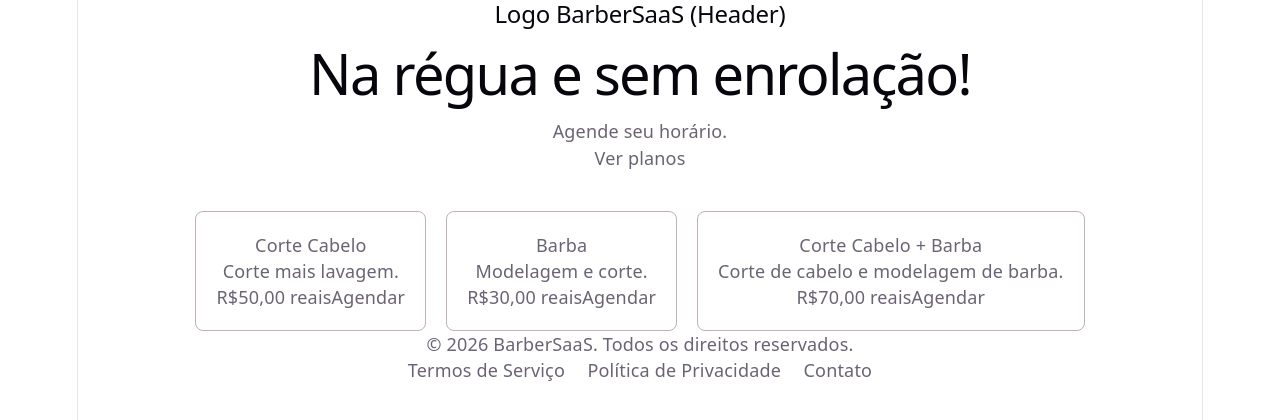
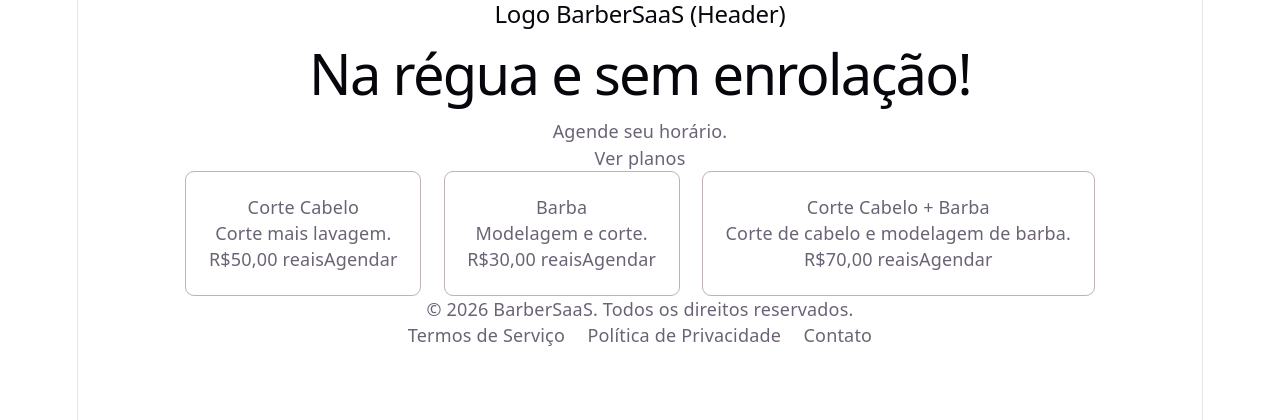
Before and after one commit to Dennissant/barber-saas, a React (Vite) app: page / in a window 1280 px wide. Shown: the top 420 px of the page. Built offline with nearby package versions, Linux system fonts and the light colour scheme.

Commit message:
converte estilos da vitrine para tailwind

```diff
--- a/src/components/Vitrine.css
+++ /dev/null
@@ -1,19 +0,0 @@
-.card {
-    padding: 20px;
-    border: 1px solid rgb(193, 177, 177);
-    border-radius: 8px;
-    text-align: center;
-}
-
-.cards {
-    display: flex;
-    gap: 20px;
-    justify-content: center;
-    margin-top: 40px;
-}
-
-@media (max-width: 600px) {
-    .cards {
-        flex-direction: column;
-    }
-}
--- a/src/components/Vitrine.jsx
+++ b/src/components/Vitrine.jsx
@@ -1,4 +1,3 @@
-import './Vitrine.css';
 function Vitrine() {
   return (
     <main>
@@ -11,23 +10,23 @@ function Vitrine() {
 
       <section className="planos" id="planos">
 
-        <div className="cards">
+        <div className="flex flex-col md:flex-row gap-5 justify-center">
 
-          <div className="card">
+          <div className="p-5 border border-[rgb(193,177,177)] rounded-lg text-center">
             <h3>Corte Cabelo</h3>
             <p>Corte mais lavagem.</p>
             <span>R$50,00 reais</span>
             <button>Agendar</button>
           </div>
 
-          <div className="card">
+          <div className="p-5 border border-[rgb(193,177,177)] rounded-lg text-center">
             <h3>Barba</h3>
             <p>Modelagem e corte.</p>
             <span>R$30,00 reais</span>
             <button>Agendar</button>
           </div>
 
-          <div className="card">
+          <div className="p-5 border border-[rgb(193,177,177)] rounded-lg text-center">
             <h3>Corte Cabelo + Barba</h3>
             <p>Corte de cabelo e modelagem de barba.</p>
             <span>R$70,00 reais</span>
```
